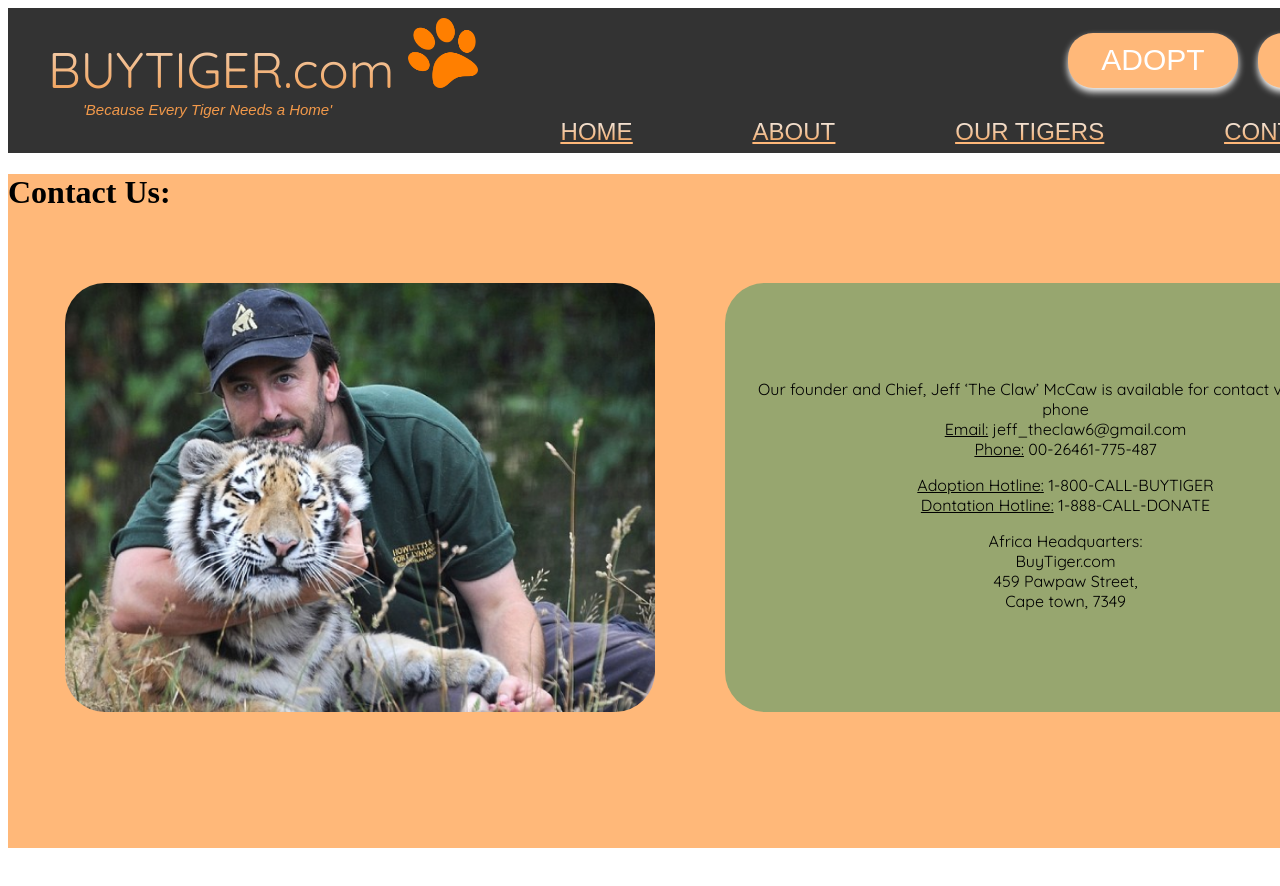
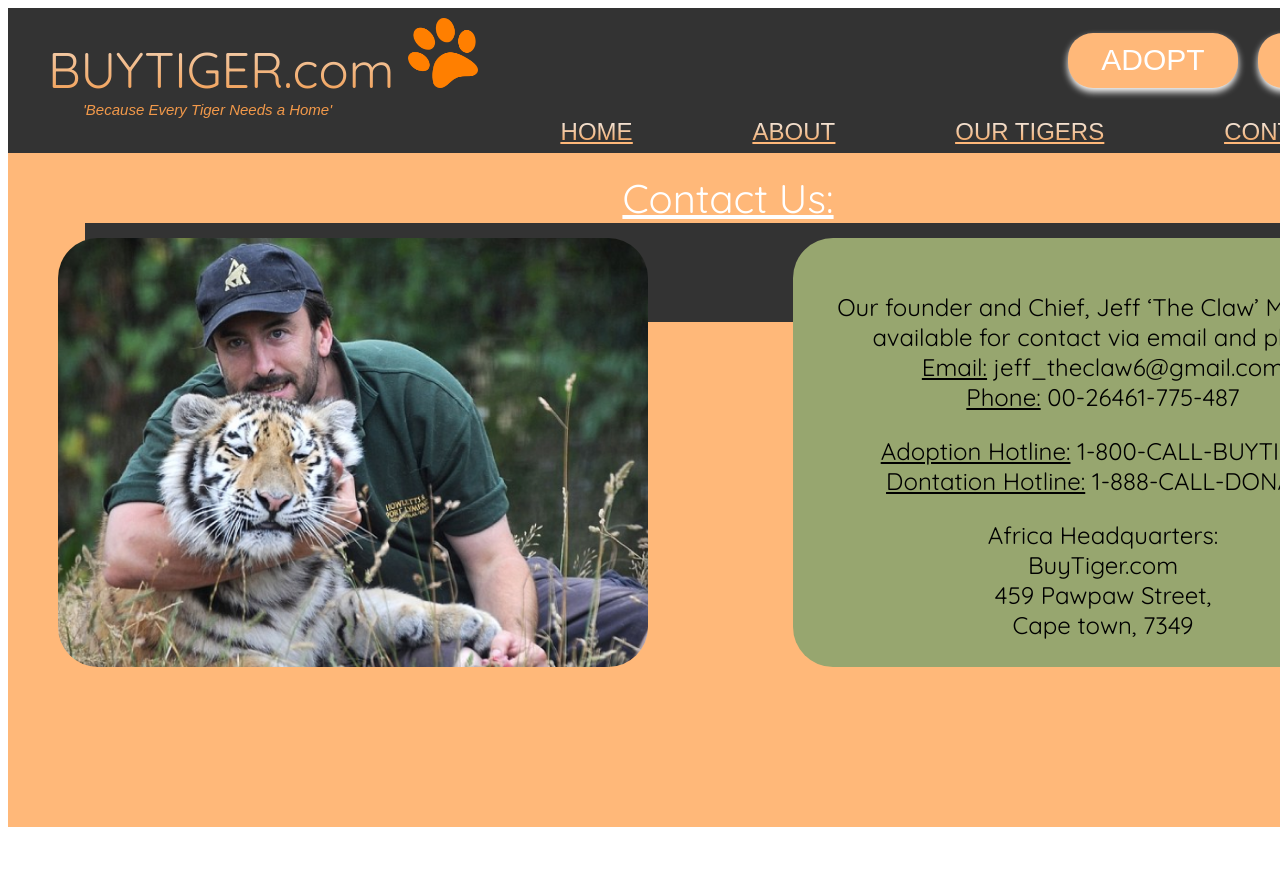
Before and after one commit to elsebseb/buytiger, a plain HTML site: page contactus.html in a window 1280 px wide. Shown: the top 886 px of the page. Drawn offline with Linux system fonts and the light colour scheme.

Commit message:
contactuspage

```diff
--- a/contactus.html
+++ b/contactus.html
@@ -49,16 +49,11 @@
     </div>
 
     <div class="contactbody">
-        <div class="contactheading">
-            <h1>Contact Us:</h1>
-        </div>
+    <div class="contactheading">Contact Us:</div>
 
     <img src="img/JeffMclaw.png">
 
     <div class="contactbox">
-        <br/>
-        <br/>
-        <br/>
         <br/>
     <p>Our founder and Chief, Jeff ‘The Claw’ McCaw is available for contact via email and phone
     <br/>
@@ -78,6 +73,8 @@ Cape town, 7349
 </p>
     </div>
 
+ <div class="emailbox"></div>
+
     </div>
 
     <div class="footer">
--- a/css/style.css
+++ b/css/style.css
@@ -137,25 +137,42 @@ width: 1440px;
 
 }
 
+.contactheading{
+font-family: 'Quicksand' , sans-serif;
+font-size: 40px;
+color: white;
+text-align: center;
+padding-top: 20px;
+text-decoration: underline;
+}
+
 .contactbody img{
 height: 429px;
 width: 590px;
 border-radius: 40px;
-margin-top: 50px;
-margin-left: 57px;
+margin-top: 15px;
+margin-left: 50px;
 float: left;
 }
 
 .contactbox{
-width: 651px;
+width: 590px;
 height: 429px;
 border-radius: 40px;
 background-color: #97A66F;
 float: right;
-margin-top: 50px;
-margin-right: 57px;
+margin-top: 15px;
+margin-right: 50px;
 padding-left: 15px;
 font-family: 'Quicksand' , sans-serif;
 text-align: center;
+font-size: 24px;
 
 }
+
+.emailbox{
+background-color: #333333;
+width: 1266px;
+height: 99px;
+margin-left: 77px;
+}
```
Also changed, not shown: 1 other file.
